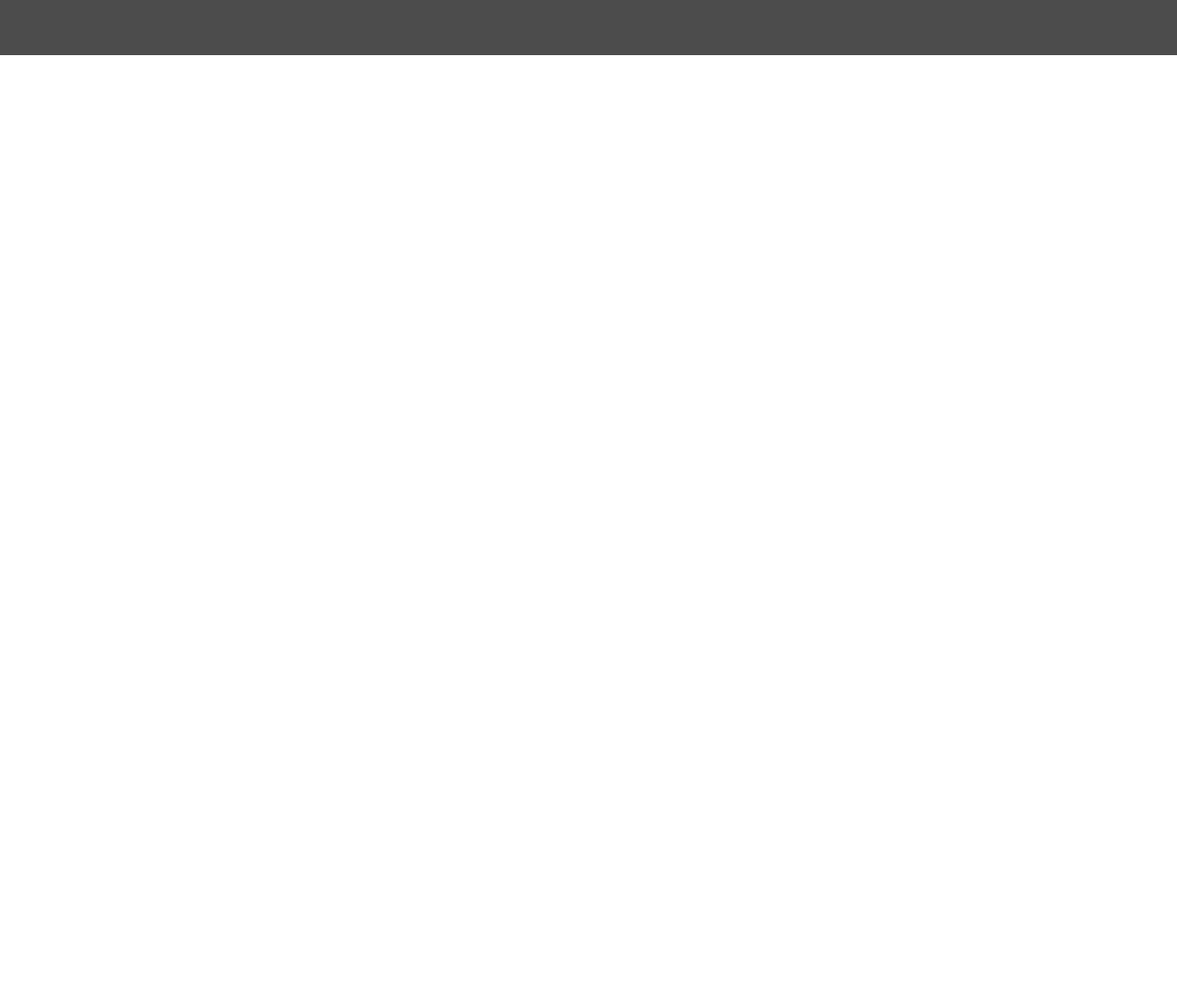
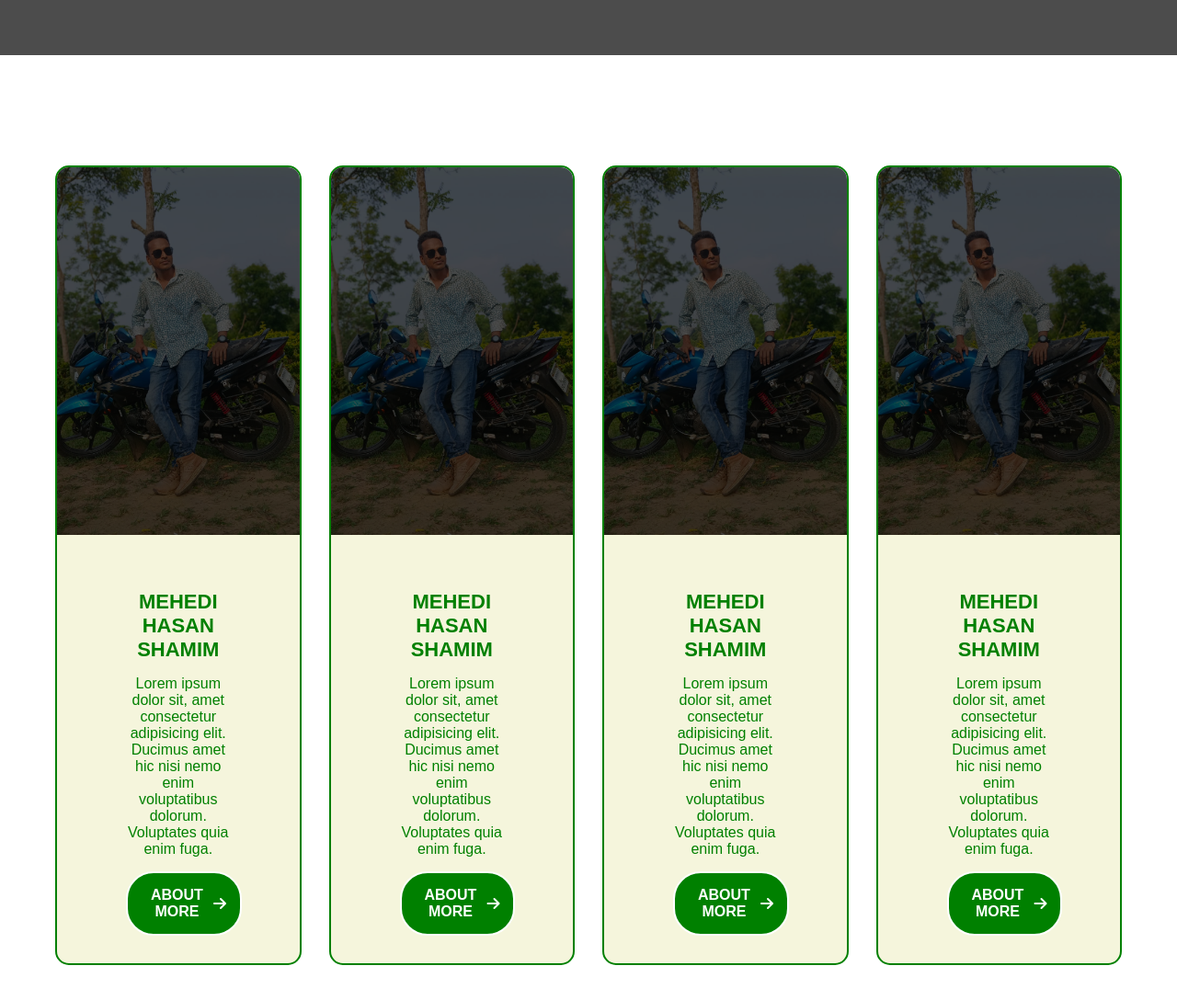
Before and after one commit to shamim044/module-2, a plain HTML site: page index.html in a window 1280 px wide. Shown: the part 866-1954 px from the top of the page at 92% size. Before the commit the page ends 926 px from the top, so only its background shows below. Drawn offline with Linux system fonts and the light colour scheme.

Commit message:
second update

```diff
--- a/css/style.css
+++ b/css/style.css
@@ -33,6 +33,8 @@ body{
     color: #fff;
     padding: 0 12px;
 }
+
+/*-- banner-section-start --*/
 .banner{
     background-image: url(../images/banner.jpg);
     background-position: center;
@@ -65,7 +67,7 @@ body{
     margin: 25px 0;
     line-height: 30px;
 }
-.banner .banner-text a{
+ .common-btn{
     font-size: 16px;
     text-decoration: none;
     font-weight: 700;
@@ -80,7 +82,7 @@ body{
     position: relative;
     padding-right: 40px;
 }
-.banner .banner-text a::after{
+.common-btn::after{
     position: absolute;
     content: '\f061';
     font-family: "Font Awesome 5 Free";
@@ -89,12 +91,64 @@ body{
     transform: translateY(-50%);
     transition: .3s;
 }
-.banner .banner-text a:hover{
+.common-btn:hover{
     color: green;
     background-color: #fff;
     box-shadow: 5px 5px 20px #000;
     border: 2px solid green;
 }
-.banner .banner-text a:hover::after{
+.common-btn:hover::after{
     right: 10px;
 }
+/*-- banner-section-start --*/
+
+/*-- about-section-start --*/
+.about{
+    display: flex;
+    padding: 0 30px;
+    margin: 120px 15px;
+}
+.about .hadding{
+    text-align: center;
+    margin-bottom: 60px;
+}
+.about .single-about{
+    width: 25%;
+    background-color: beige;
+    border: 2px solid green;
+    border-radius: 15px;
+    overflow: hidden;
+    /* padding: 15px; */
+    margin: 0 15px;
+}
+.about-img{
+    height: 400px;
+    overflow: hidden;
+    position: relative;
+}
+.about-img::after{
+    position: absolute;
+    content: "";
+    left: 0;
+    bottom: 0;
+    height: 100%;
+    width: 100%;
+    background-color: #000;
+    opacity: .7;
+}
+.about-img img{
+    max-width: 100%;
+}
+.about-text{
+    text-align: center;
+    padding: 60px 75px 30px;
+    color: green;
+}
+.about-text h3{
+    font-size: 22px;
+    text-transform: uppercase;
+}
+.about-text p{
+    margin: 15px 0;
+}
+/*-- about-section-end --*/
--- a/index.html
+++ b/index.html
@@ -26,10 +26,56 @@
         <div class="banner-text">
             <h1>Lorem ipsum dolor sit amet.</h1>
             <p>Lorem ipsum dolor sit amet consectetur adipisicing elit. Possimus, aut?Lorem ipsum dolor sit amet<br> consectetur adipisicing elit. Possimus, aut?Lorem ipsum dolor sit amet consectetur adipisicing elit. Possimus,<br> aut?Lorem ipsum dolor sit amet consectetur adipisicing elit. Possimus, aut?</p>
-            <a href="https://www.youtube.com/watch?v=rePN-VFo1Eo&list=PLHiZ4m8vCp9OkrURufHpGUUTBjJhO9Ghy&ab_channel=LearnwithSumit-LWS-Bangladesh" target="_blank">Lord More</a>
+            <a href="https://www.youtube.com/watch?v=rePN-VFo1Eo&list=PLHiZ4m8vCp9OkrURufHpGUUTBjJhO9Ghy&ab_channel=LearnwithSumit-LWS-Bangladesh" target="_blank" class="common-btn">Lord More</a>
         </div>
     </div>
     <!-- banner-section-end -->
 
+    <!-- about-section-start -->
+    <section class="about">
+        <div class="single-about">
+            <div class="about-img">
+                <img src="images/mehedishamim.jpg" alt="mehedishamim">
+            </div>
+            <div class="about-text">
+                <h3>Mehedi hasan shamim</h3>
+                <p>Lorem ipsum dolor sit, amet consectetur adipisicing elit. Ducimus amet hic nisi nemo enim voluptatibus dolorum. Voluptates quia enim fuga.</p>
+                <a href="#" class="common-btn">About More</a>
+            </div>
+        </div>
+        <div class="single-about">
+            <div class="about-img">
+                <img src="images/mehedishamim.jpg" alt="mehedishamim">
+            </div>
+            <div class="about-text">
+                <h3>Mehedi hasan shamim</h3>
+                <p>Lorem ipsum dolor sit, amet consectetur adipisicing elit. Ducimus amet hic nisi nemo enim voluptatibus dolorum. Voluptates quia enim fuga.</p>
+                <a href="#" class="common-btn">About More</a>
+            </div>
+        </div>
+        <div class="single-about">
+            <div class="about-img">
+                <img src="images/mehedishamim.jpg" alt="mehedishamim">
+            </div>
+            <div class="about-text">
+                <h3>Mehedi hasan shamim</h3>
+                <p>Lorem ipsum dolor sit, amet consectetur adipisicing elit. Ducimus amet hic nisi nemo enim voluptatibus dolorum. Voluptates quia enim fuga.</p>
+                <a href="#" class="common-btn">About More</a>
+            </div>
+        </div>
+        <div class="single-about">
+            <div class="about-img">
+                <img src="images/mehedishamim.jpg" alt="mehedishamim">
+            </div>
+            <div class="about-text">
+                <h3>Mehedi hasan shamim</h3>
+                <p>Lorem ipsum dolor sit, amet consectetur adipisicing elit. Ducimus amet hic nisi nemo enim voluptatibus dolorum. Voluptates quia enim fuga.</p>
+                <a href="#" class="common-btn">About More</a>
+            </div>
+        </div>
+
+    </section>
+    <!-- about-section-end -->
+
 </body>
 </html>
```
Also changed, not shown: images/mehedishamim.jpg (added).
